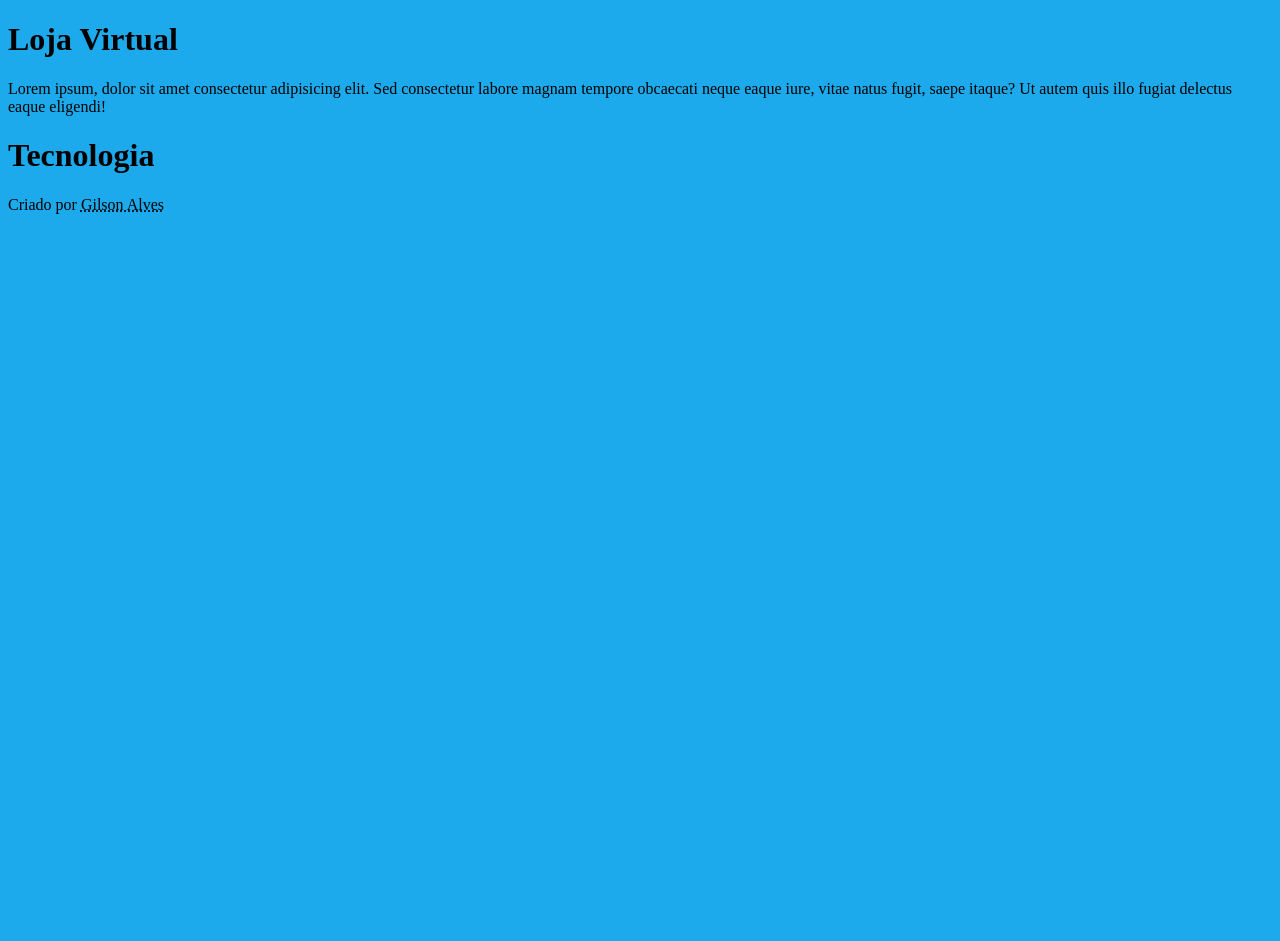
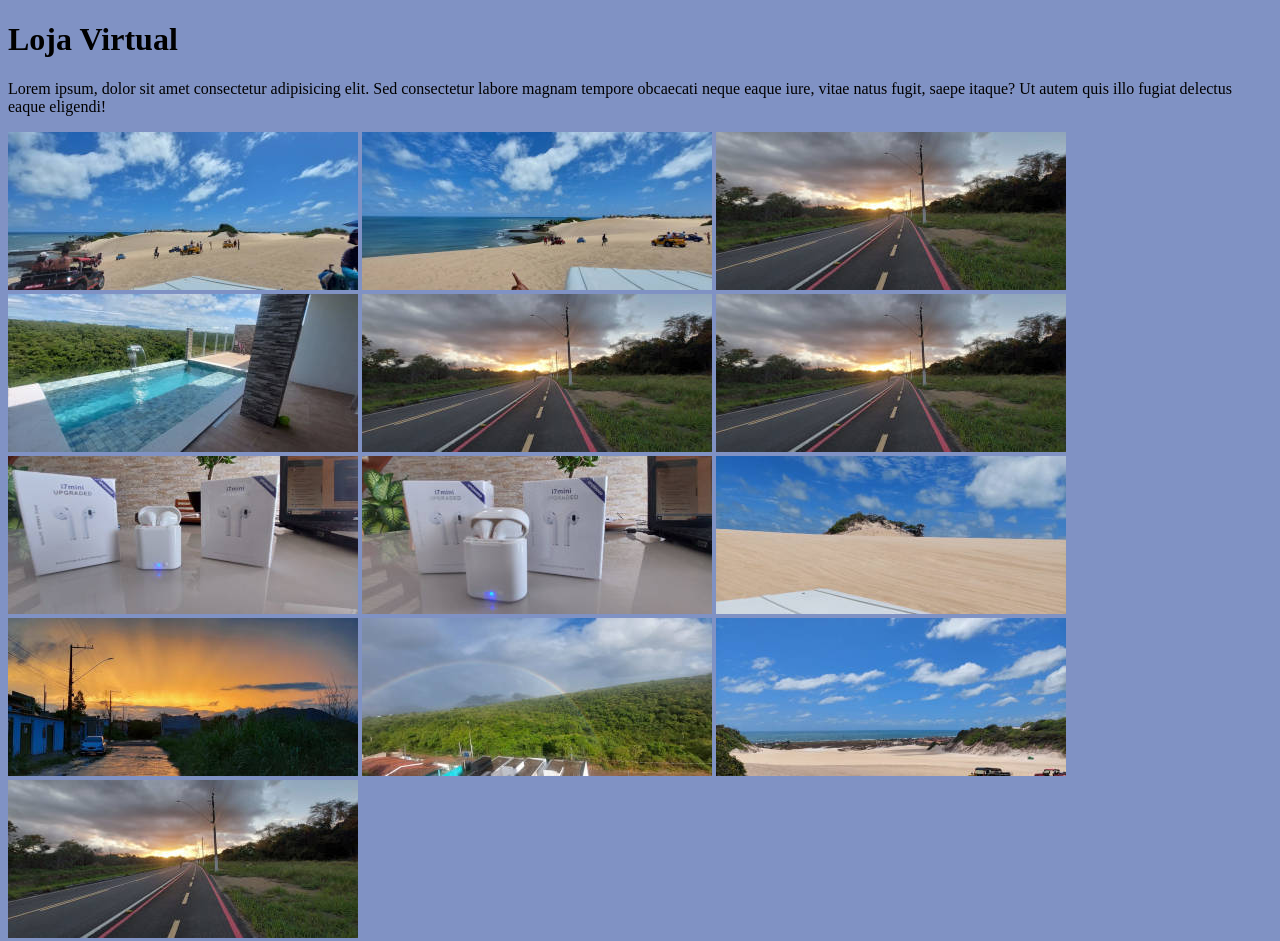
Before and after one commit to GilsoAlves/loja, a plain HTML site: page index.html in a window 1280 px wide. Shown: the top 941 px of the page. Before the commit the page ends 800 px from the top, so only its background shows below. Drawn offline with Linux system fonts and the light colour scheme.

Commit message:
Atualizei

```diff
--- a/index.html
+++ b/index.html
@@ -6,7 +6,7 @@
     <title>loja</title>
     <style>
         body {
-            background-color: rgb(28, 170, 236);
+            background-color: rgb(128, 146, 196);
         }
     </style>
 </head>
@@ -15,7 +15,21 @@
         <h1>Loja Virtual</h1>
         <p>Lorem ipsum, dolor sit amet consectetur adipisicing elit. Sed consectetur labore magnam tempore obcaecati neque eaque iure, vitae natus fugit, saepe itaque? Ut autem quis illo fugiat delectus eaque eligendi!</p>
     </header>
-    <main>
+        <main>
+
+            <img src="imagens/buguer-1-350.jpeg" alt="">
+            <img src="imagens/buguer350.jpeg" alt="">
+            <img src="imagens/caminhada350.jpeg" alt="">
+            <img src="imagens/casa350.jpeg" alt="">
+            <img src="imagens/estrada350.jpeg" alt="">
+            <img src="imagens/caminhada350.jpeg" alt="">
+            <img src="imagens/fone-1-350.jpeg" alt="">
+            <img src="imagens/fone350.jpeg" alt="">
+            <img src="imagens/natal-1-350.jpeg" alt="">
+            <img src="imagens/por-do-sol350.jpeg" alt="">
+            <img src="imagens/arco-iris350.jpeg" alt="">
+            <img src="imagens/natal350.jpeg" alt="">
+            <img src="imagens/estrada350.jpeg" alt="">
         <h1>Tecnologia</h1>
     </main>
     <footer>
```
Also changed, not shown: imagens/arco-iris350.jpeg (added), imagens/buguer-1-350.jpeg (added), imagens/buguer350.jpeg (added), imagens/caminhada350.jpeg (added), imagens/casa350.jpeg (added), imagens/estrada350.jpeg (added), imagens/fone-1-350.jpeg (added), imagens/fone350.jpeg (added), imagens/jaque250.jpeg (added), imagens/natal-1-350.jpeg (added), imagens/natal350.jpeg (added), imagens/por-do-sol350.jpeg (added), imagens/praia250.jpeg (added), praia250.jpeg (added).
